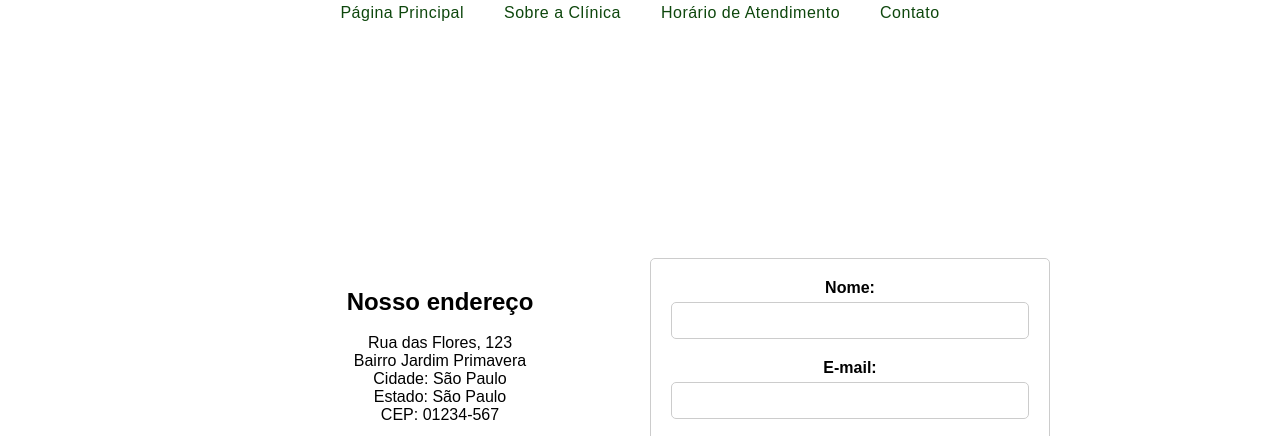
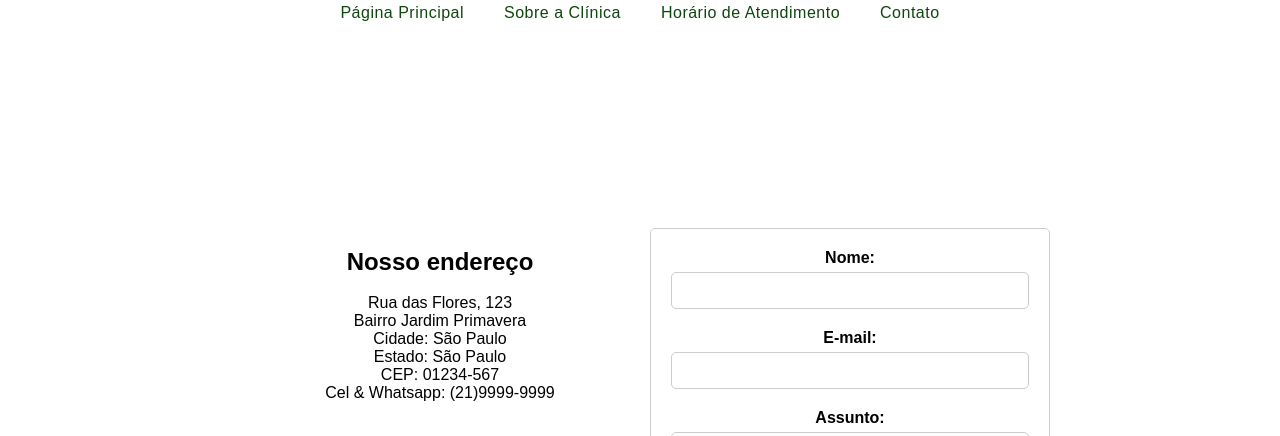
Before and after one commit to BiancoLorencini/bootcamp-desafio-dio, a plain HTML site: page contato.html in a window 1280 px wide. Shown: the part 322-758 px from the top of the page. Drawn offline with Linux system fonts and the light colour scheme.

Commit message:
last updating

```diff
--- a/contato.html
+++ b/contato.html
@@ -31,6 +31,7 @@
                     <p>Cidade: São Paulo</p>
                     <p>Estado: São Paulo</p>
                     <p>CEP: 01234-567</p>
+                    <p>Cel & Whatsapp: (21)9999-9999</p>
                 </div>
                 <div class="second-article-contact">
                     <form action="#" method="post">
--- a/style.css
+++ b/style.css
@@ -143,14 +143,13 @@ a:hover:before {
   height: 930px;
   width: inherit;
   text-align: center;
-  margin-top: 30px;
 }
 
 .first-article-contact {
   position: absolute;
   height: 200px;
   width: 400px;
-  padding-top: 30px;
+  padding-top: 20px;
   border-radius: 4px;
   top: 200px;
 }
```
